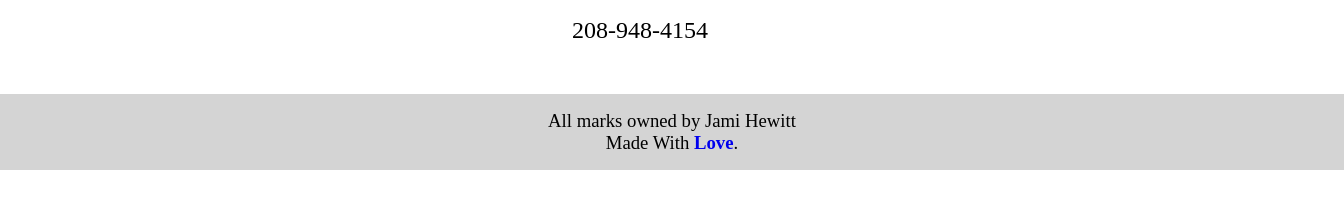
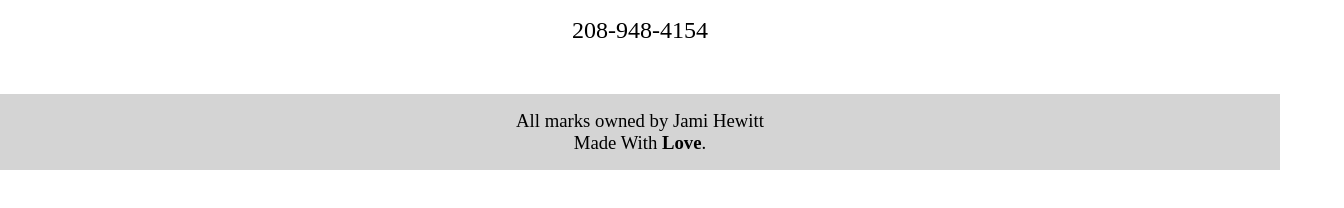
Before and after one commit to Hewzac/shopimaj, a website: page index.html in a window 1280 px wide. Shown: the part 164-372 px from the top of the page, 1344 px wide, since content can reach past the window. Drawn offline with Linux system fonts and the light colour scheme.

Commit message:
fixed styles

```diff
--- a/styles-diff.css
+++ b/styles-diff.css
@@ -12,7 +12,7 @@ h3 {
 a {
   text-decoration: none;
   font-weight: bolder;
-  color: blackw;
+  color: black;
 }
 
 .wait-container {
@@ -34,10 +34,10 @@ footer {
   position: static;
   bottom: 0;
   left: 0;
-  padding: 16px 32px 16px 32px;
+  padding-top: 16px;
+  padding-bottom: 16px;
   width: 100%;
   font-weight: bold;
-  display: flex;
   justify-content: center;
   align-items: center;
   flex-direction: column;
```
